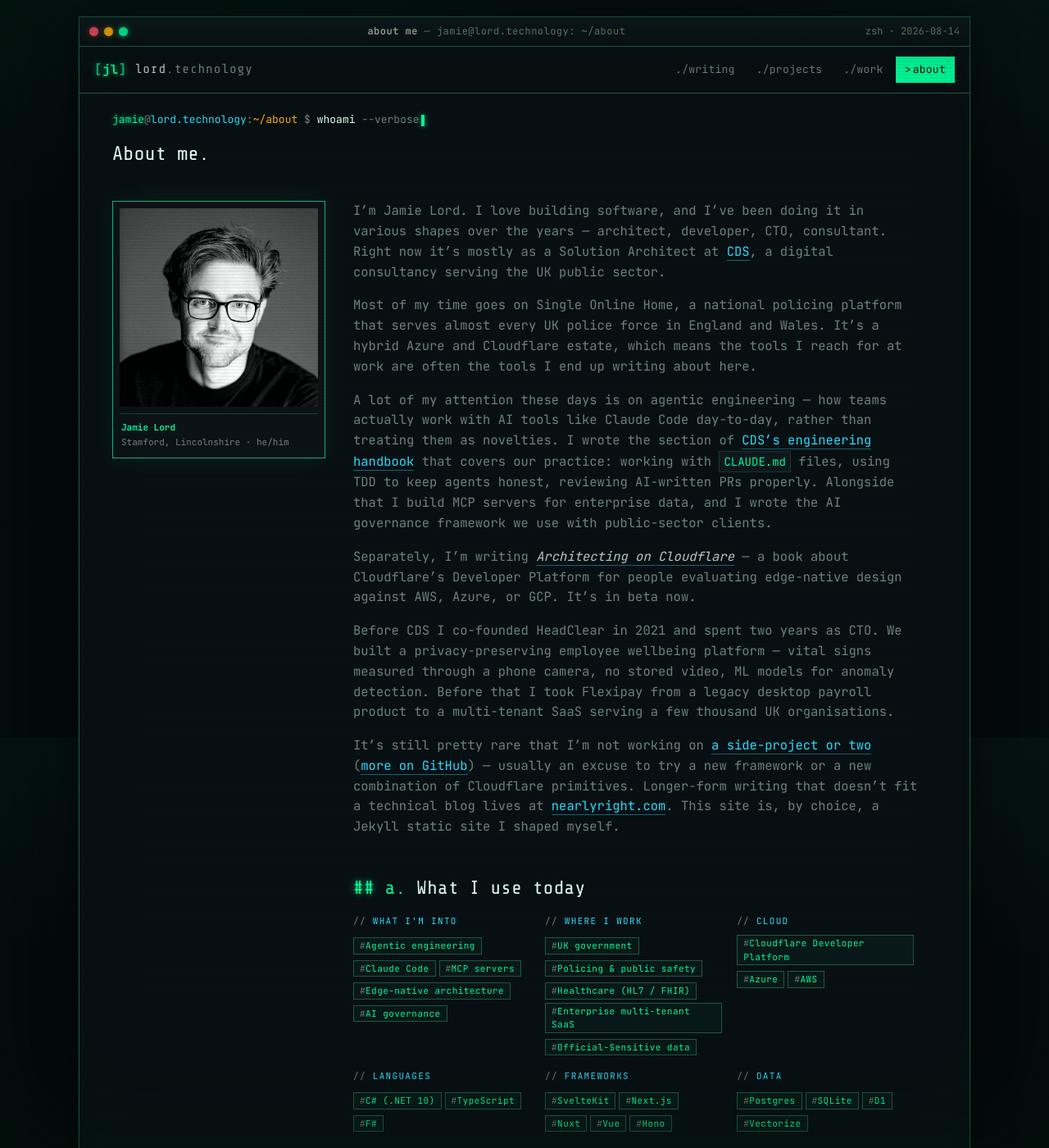
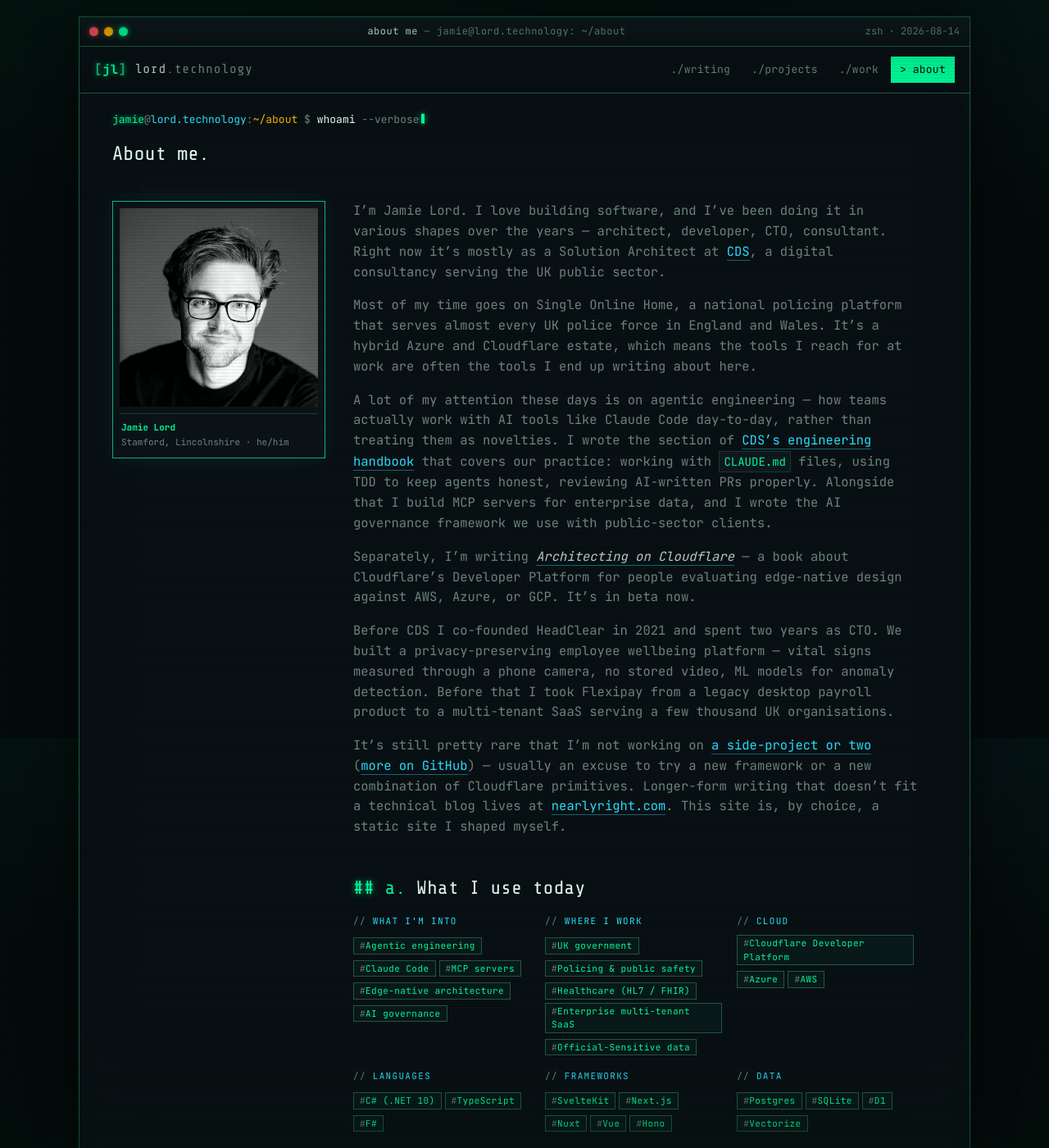
Before and after one commit to jamie-lord/Lord.technology, a Jekyll site: the page built from about.markdown, in a window 1280 px wide and 1400 px high. Shown: the whole window at 82% size. Built offline with Jekyll 4.4.1, drawn with Linux system fonts in a browser that asks for light colours; some of the changed text lies outside the part shown.

Commit message:
Finesse the cursor alignment, nav markers, and colophon copy
- Sit the blinking prompt cursor on the text baseline. It was aligned to
  text-bottom, so the block dipped into the descender space and read as
  low; it now aligns with the letters above it.
- Stop the nav items nudging sideways when one becomes active. The marker
  swap from "./" to ">" changed width, shifting the link text and every
  item after it; the marker now reserves a constant 2ch, so only the
  colour/background changes on selection.
- Drop the "Jekyll" mentions from the footer, the home colophon and the
  About copy.

```diff
--- a/_includes/footer.html
+++ b/_includes/footer.html
@@ -37,6 +37,6 @@
   <div class="footer-meta">
     <span>&copy; {{ site.time | date: '%Y' }} {{ site.author.name }}</span>
     <span class="dot">·</span>
-    <span>Built quietly, with <code>Jekyll</code>.</span>
+    <span>Built quietly, by hand.</span>
   </div>
 </footer>
--- a/_layouts/home.html
+++ b/_layouts/home.html
@@ -87,6 +87,6 @@
   {% assign first_year = site.posts.last.date | date: '%Y' %}
   {% capture home_status %}{{ site.posts.size }} posts · {% if site.data.projects %}{{ site.data.projects.size }} projects · {% endif %}archive since {{ first_year }}{% endcapture %}
   {% include colophon.html
-     body="Built by hand in Stamford, Lincolnshire — a Jekyll static site reskinned as a terminal."
+     body="Built by hand in Stamford, Lincolnshire — a static site dressed as a terminal."
      status=home_status %}
 </main>
--- a/about.markdown
+++ b/about.markdown
@@ -16,4 +16,4 @@
 
 Before CDS I co-founded HeadClear in 2021 and spent two years as CTO. We built a privacy-preserving employee wellbeing platform — vital signs measured through a phone camera, no stored video, ML models for anomaly detection. Before that I took Flexipay from a legacy desktop payroll product to a multi-tenant SaaS serving a few thousand UK organisations.
 
-It's still pretty rare that I'm not working on [a side-project or two]({{ '/projects/' | relative_url }}) ([more on GitHub](https://github.com/jamie-lord)) — usually an excuse to try a new framework or a new combination of Cloudflare primitives. Longer-form writing that doesn't fit a technical blog lives at [nearlyright.com](https://nearlyright.com). This site is, by choice, a Jekyll static site I shaped myself.
+It's still pretty rare that I'm not working on [a side-project or two]({{ '/projects/' | relative_url }}) ([more on GitHub](https://github.com/jamie-lord)) — usually an excuse to try a new framework or a new combination of Cloudflare primitives. Longer-form writing that doesn't fit a technical blog lives at [nearlyright.com](https://nearlyright.com). This site is, by choice, a static site I shaped myself.
--- a/assets/css/main.scss
+++ b/assets/css/main.scss
@@ -296,10 +296,10 @@
   padding: 5px 10px; border: 1px solid transparent; border-bottom: none;
   letter-spacing: .02em;
 }
-.masthead nav a::before { content: "./"; color: var(--term-fg-faint); }
+.masthead nav a::before { content: "./"; color: var(--term-fg-faint); display: inline-block; min-width: 2ch; white-space: nowrap; }
 .masthead nav a:hover { color: var(--neon); text-shadow: var(--glow); }
 .masthead nav a.active { color: var(--term-bg); background: var(--neon); text-shadow: none; }
-.masthead nav a.active::before { content: ">"; color: var(--term-bg); margin-right: 2px; }
+.masthead nav a.active::before { content: ">"; color: var(--term-bg); }
 
 /* =====================================================================
    terminal primitives
@@ -320,8 +320,9 @@
 .prompt .cmd { color: var(--term-fg-bright); }
 .prompt .flag { color: var(--term-fg-dim); }
 
-.cursor { display: inline-block; width: .62ch; height: 1.05em; margin-left: 2px;
-  background: var(--neon); box-shadow: var(--glow); vertical-align: text-bottom;
+.cursor { display: inline-block; width: .62ch; height: 0.95em; margin-left: 2px;
+  background: var(--neon); box-shadow: var(--glow); vertical-align: baseline;
+  transform: translateY(0.05em);
   animation: blink 1.05s steps(1) infinite; }
 @keyframes blink { 50% { opacity: 0; } }
 
```
